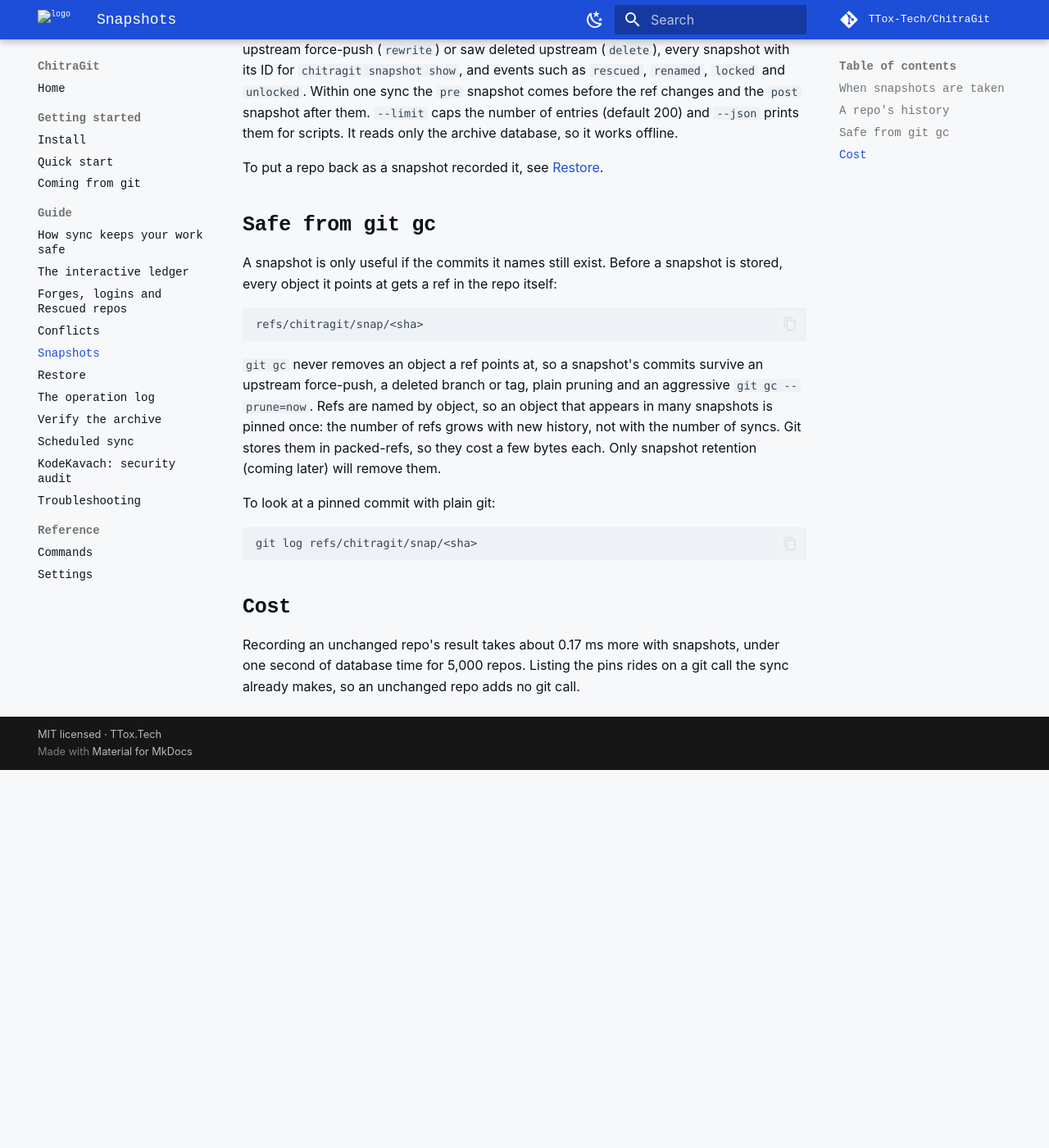
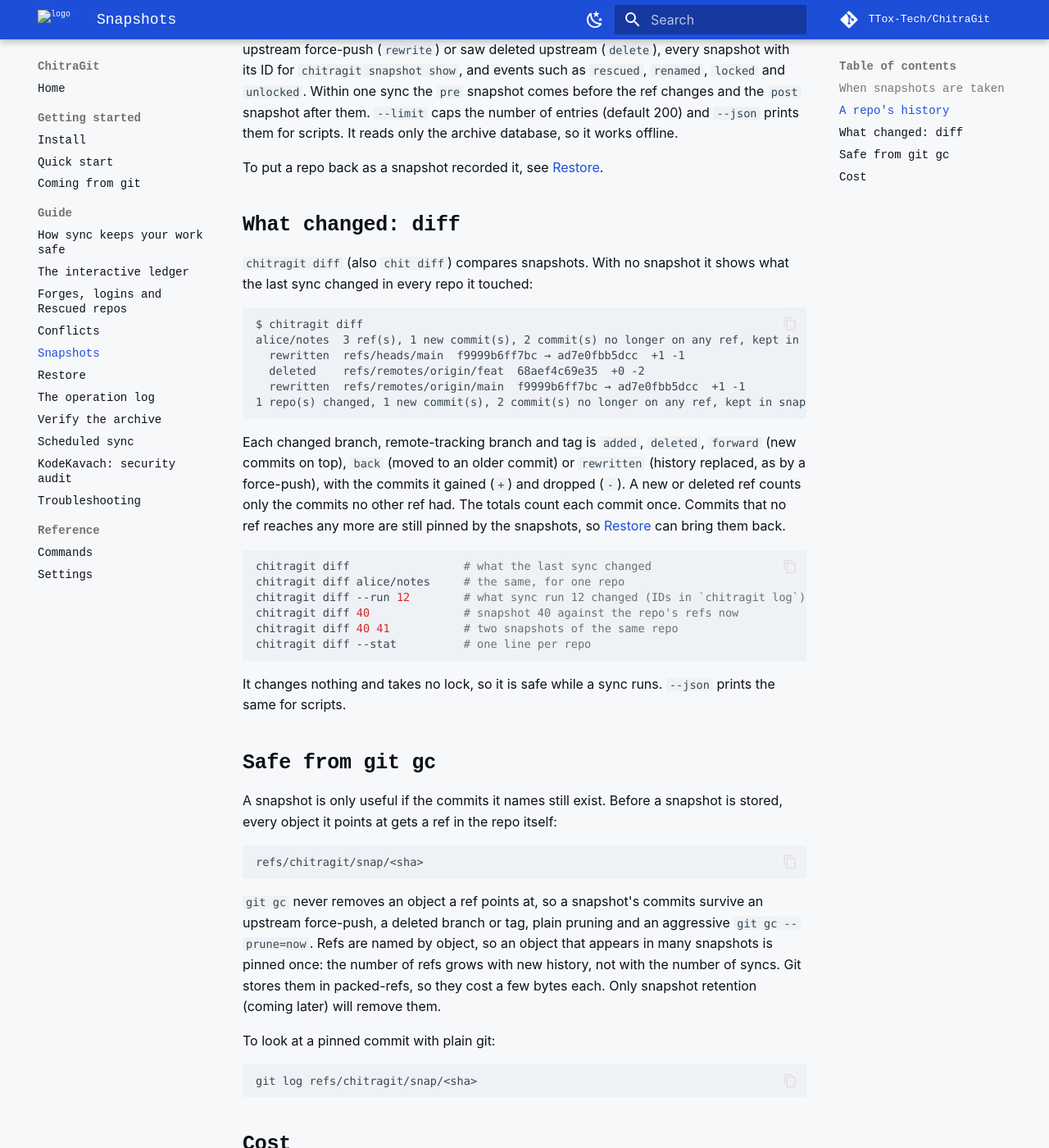
Before and after one commit to TTox-Tech/ChitraGit, an MkDocs documentation site: the page built from website/docs/guide/snapshots.md, in a window 1280 px wide and 1400 px high, scrolled down 1024 px. Shown: the whole window at 82% size. Built offline with MkDocs 1.6.1 and Material for MkDocs 9.7.7, drawn with Linux system fonts in a browser that asks for light colours; some web fonts are replaced; comment, search, counter and statistics services are not loaded; before the commit the page ends 1963 px from its top, so only the background shows below that.

Commit message:
docs: diff in the snapshots guide, coming from git and the README

````diff
--- a/website/docs/guide/snapshots.md
+++ b/website/docs/guide/snapshots.md
@@ -49,6 +49,38 @@ and `unlocked`. Within one sync the `pre` snapshot comes before the ref changes
 
 To put a repo back as a snapshot recorded it, see [Restore](restore.md).
 
+## What changed: diff
+
+`chitragit diff` (also `chit diff`) compares snapshots. With no snapshot it shows what the
+last sync changed in every repo it touched:
+
+```text
+$ chitragit diff
+alice/notes  3 ref(s), 1 new commit(s), 2 commit(s) no longer on any ref, kept in snapshots
+  rewritten  refs/heads/main  f9999b6ff7bc → ad7e0fbb5dcc  +1 -1
+  deleted    refs/remotes/origin/feat  68aef4c69e35  +0 -2
+  rewritten  refs/remotes/origin/main  f9999b6ff7bc → ad7e0fbb5dcc  +1 -1
+1 repo(s) changed, 1 new commit(s), 2 commit(s) no longer on any ref, kept in snapshots
+```
+
+Each changed branch, remote-tracking branch and tag is `added`, `deleted`, `forward` (new
+commits on top), `back` (moved to an older commit) or `rewritten` (history replaced, as by a
+force-push), with the commits it gained (`+`) and dropped (`-`). A new or deleted ref counts
+only the commits no other ref had. The totals count each commit once. Commits that no ref
+reaches any more are still pinned by the snapshots, so [Restore](restore.md) can bring them back.
+
+```sh
+chitragit diff                 # what the last sync changed
+chitragit diff alice/notes     # the same, for one repo
+chitragit diff --run 12        # what sync run 12 changed (IDs in `chitragit log`)
+chitragit diff 40              # snapshot 40 against the repo's refs now
+chitragit diff 40 41           # two snapshots of the same repo
+chitragit diff --stat          # one line per repo
+```
+
+It changes nothing and takes no lock, so it is safe while a sync runs. `--json` prints the
+same for scripts.
+
 ## Safe from git gc
 
 A snapshot is only useful if the commits it names still exist. Before a snapshot is stored,
````
Also changed, not shown: website/docs/guide/coming-from-git.md (+2 -1 lines), README.md.
